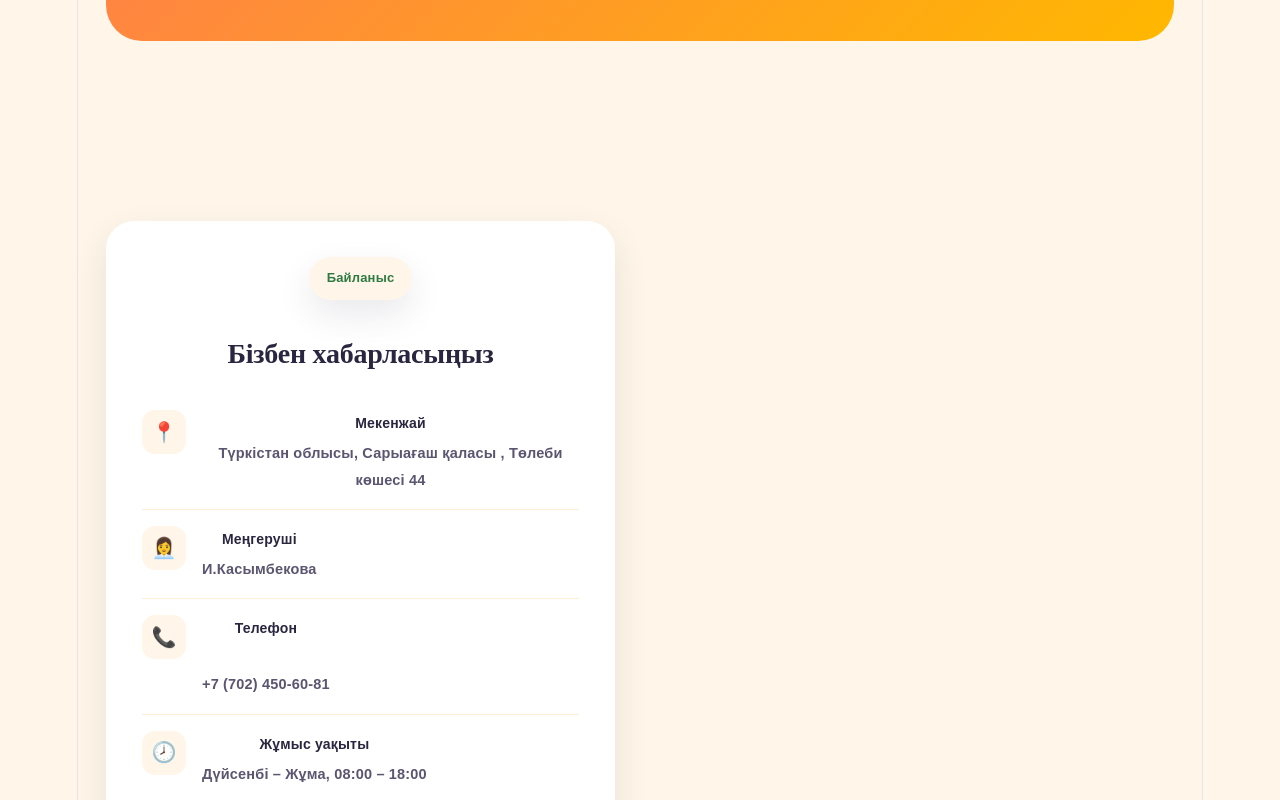
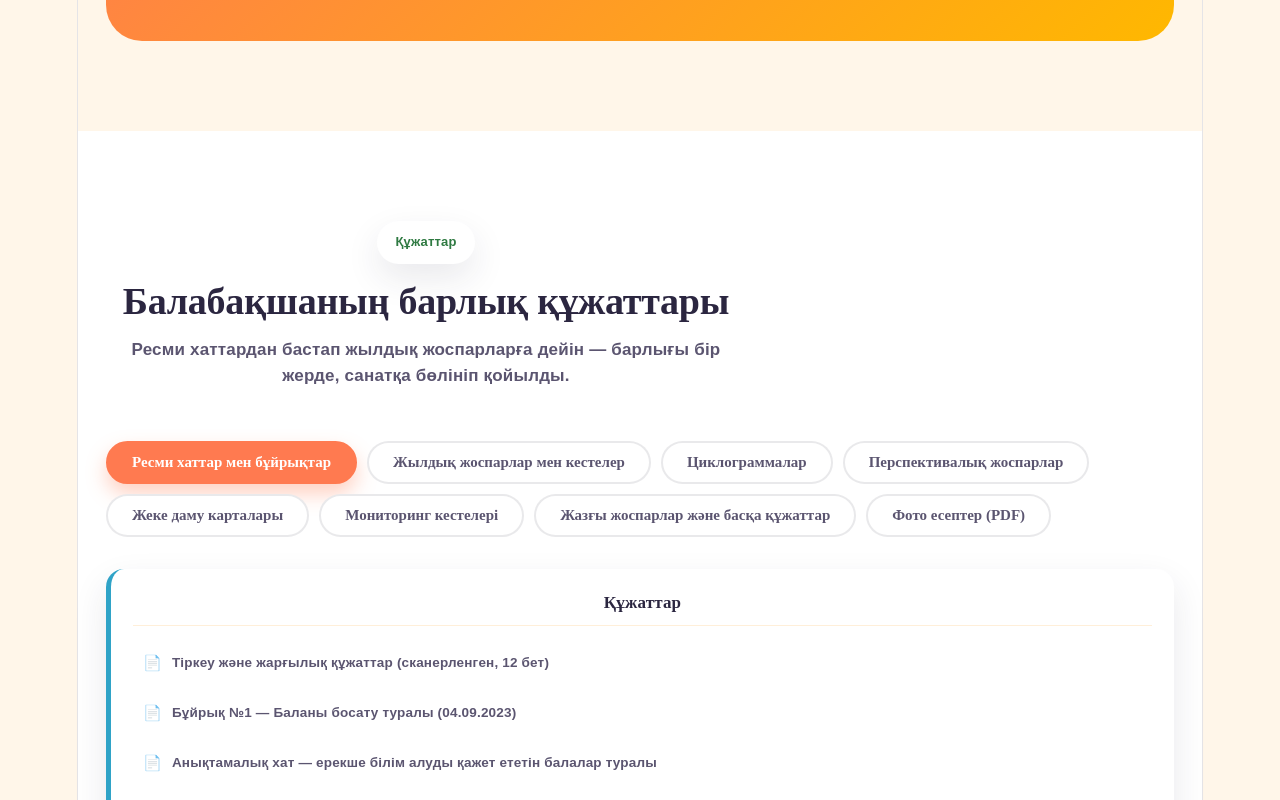
Before and after one commit to Zhanserk/Talgat-sadik, a React (Vite) app: page / in a window 1280 px wide. Shown: the part 5980-6780 px from the top of the page. Built offline with nearby package versions, Linux system fonts and the light colour scheme.

Commit message:
окпоп

```diff
--- a/src/App.jsx
+++ b/src/App.jsx
@@ -153,21 +153,7 @@ export default function App() {
         </div>
       </section>
 
-      {/* CONTACTS & MAP */}
-      <section className="contact" id="contact">
-        <div className="wrap contact-grid">
-          <div className="ccard">
-            <div className="eyebrow" style={{ background: 'var(--cream)' }}>Байланыс</div>
-            <h2 style={{ margin: '16px 0 24px', fontSize: '28px' }}>Бізбен хабарласыңыз</h2>
-            {/* TODO: нақты көше атауы мен үй нөмірін, телефон және email қой */}
-            <div className="crow"><div className="ic">📍</div><div><b>Мекенжай</b><span>Түркістан облысы, Сарыағаш қаласы , Төлеби көшесі 44</span></div></div>
-            <div className="crow"><div className="ic">👩‍💼</div><div><b>Меңгеруші</b><span>И.Касымбекова</span></div></div>
-            <div className="crow"><div className="ic">📞</div><div><b>Телефон</b><br /><a href="tel:+77024506081">+7 (702) 450-60-81</a></div></div>
-            <div className="crow"><div className="ic">🕗</div><div><b>Жұмыс уақыты</b><span>Дүйсенбі – Жұма, 08:00 – 18:00</span></div></div>
-          </div>
 
-        </div>
-      </section>
 
       <Documents />
       <Footer />
```
